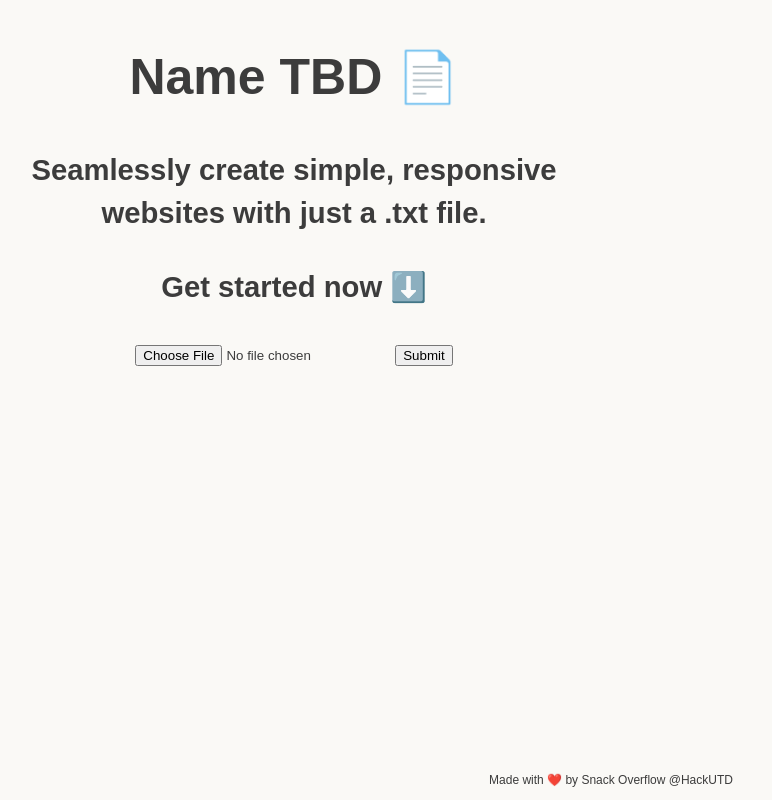
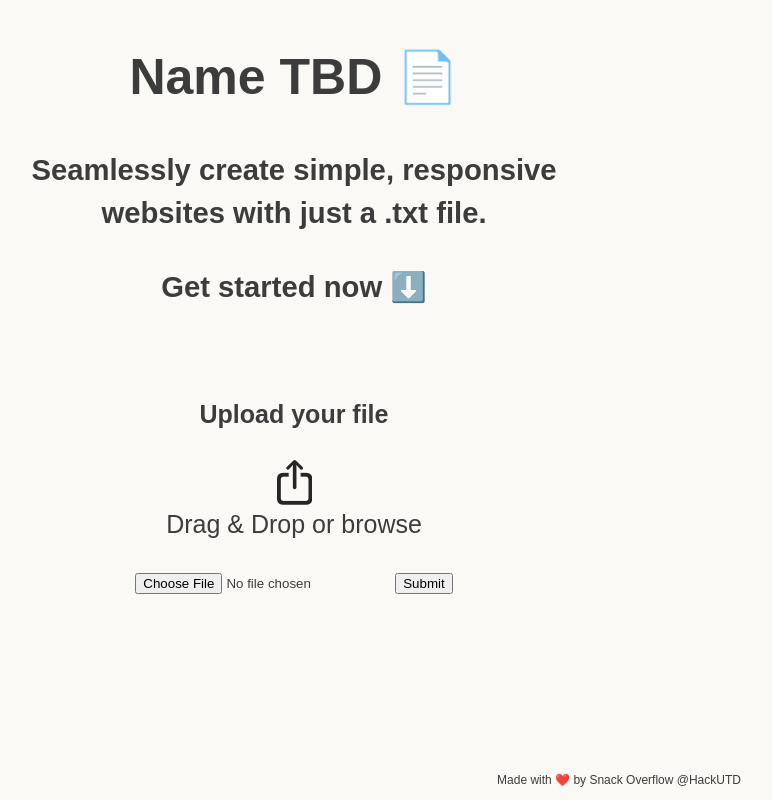
Before and after one commit to kaylat2020/HackUTD_project, a plain HTML site: page index.html in a window 1280 px wide. Shown: the whole page, without its empty margins (346-1118 px from the left). Drawn offline with Linux system fonts and the light colour scheme.

Commit message:
Updated CSS for intake form

```diff
--- a/index.html
+++ b/index.html
@@ -4,14 +4,15 @@
         <meta charset="utf-8">
         <meta name="viewport" content="width=device-width, initial-scale=1">
         <title>HackUTD</title>
+        <link rel="stylesheet" href="styles.css" />
         <style type="text/css">body{
-            /* Testing addition of new font
+            /* Old font
             font-family: '-apple-system',
                 BlinkMacSystemFont, sans-serif; */
 
+            /* New font family */
             font-family: ‘SF Pro Display’,
                 sans-serif;
-
             margin:40px auto;
             max-width:650px;
             line-height:1;
@@ -21,9 +22,7 @@
             padding:0
             10px
             }
-            h1,h2,h3{
-                line-height:1.5
-            }
+            h1,h2,h3{ line-height:1.5 }
             footer{
                 font-size:12px;
                 padding: 2px;
@@ -43,6 +42,18 @@
     <center><h3>Seamlessly create simple, responsive websites with just a .txt file.</h3></center>
     <center><h3>Get started now ⬇️</h3></center>
     <center>
+        <div class="container">
+            <h4>Upload your file</h4>
+            <div class = "drag-area">
+                <div class="icon">
+                    <img src="square.and.arrow.dark@2x.png"></i>
+                </div>
+                <span class="header">Drag & Drop</span>
+                <span class="header"> or <span class="button">browse</span>
+            </div>
+        </div>
+    </center>
+    <center>
         <form action="/action_page.php">
             <input type="file" id="myFile" name="filename">
             <input type="submit">
--- /dev/null
+++ b/styles.css
@@ -0,0 +1,36 @@
+* {
+    box-sizing: border-box;
+}
+.body {
+    /* Old font
+    font-family: '-apple-system',
+        BlinkMacSystemFont, sans-serif; */
+
+    /* New font family */
+    font-family: ‘SF Pro Display’,
+        sans-serif;
+    margin:40px auto;
+    max-width:650px;
+    line-height:1;
+    font-size:25px;
+    color:rgb(60, 60, 60);
+    background-color:#FAF9F6;
+    padding:0
+    10px
+    }
+    h1,h2,h3{ line-height:1.5 }
+    footer{
+        font-size:12px;
+        padding: 2px;
+        text-align: center;
+        bottom: 0;
+        position: fixed;
+        width: 100%;
+    }
+.container {
+    max-width: 650px;
+    width: 100%;
+    padding: 30px;
+    border-radius: 20px;
+    box-shadow: rgba(149, 157, 165, 0.2) 0 px 8px 24px;
+}
```
